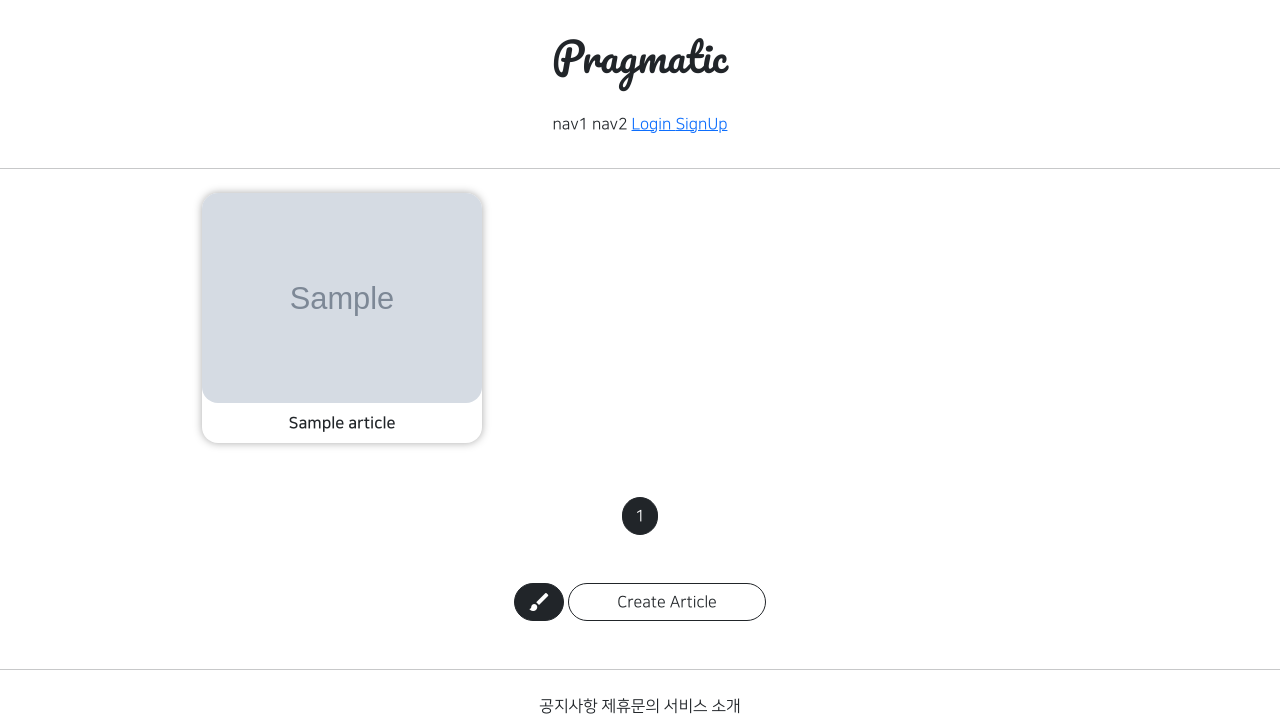
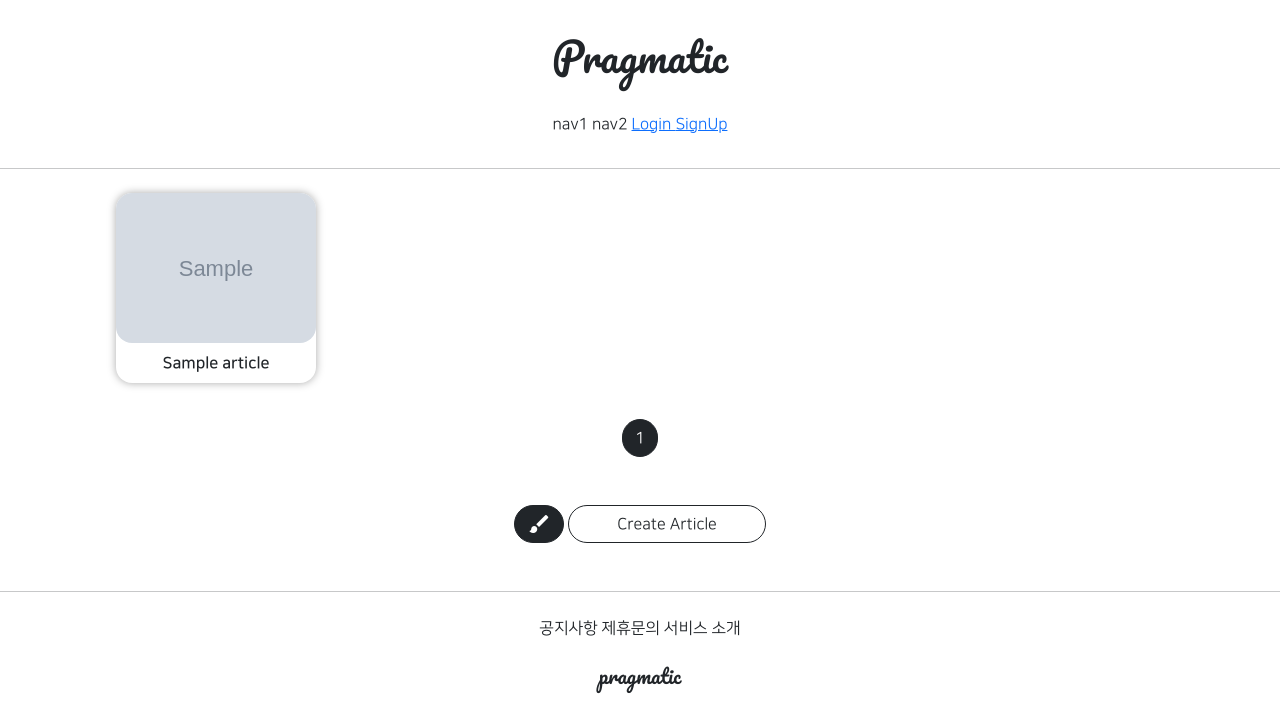
Before and after one commit to JeongJuyeony/gis_6ban_2, a Django app: page /articles/list/ in a window 1280 px wide. Shown: the top 714 px of the page. Run offline with Django 3.2, Linux system fonts and the light colour scheme; tables that the repository leaves empty hold one stand-in row (values such as "Sample post"); grey boxes marked "Sample" are stand-in pictures; parts of the project's set-up code (start-up, migrations or seed data) failed here and were passed over; some libraries are stand-ins or nearby versions.

Commit message:
8/12 gis_6ban_2 class commit 1

```diff
--- a/articleapp/templates/articleapp/list.html
+++ b/articleapp/templates/articleapp/list.html
@@ -2,8 +2,14 @@
 {% load static %}
 {% block content %}
     <style>
+        .container {
+            padding: 0;
+            margin: 0 auto;
+        }
+
         .container div {
-          width: 280px;
+          width: 45%;
+            max-width: 200px;
           display: flex;
           justify-content: center;
           align-items: center;
--- a/articleapp/views.py
+++ b/articleapp/views.py
@@ -56,4 +56,4 @@ class ArticleListView(ListView):
     model = Article
     context_object_name = 'article_list'
     template_name = 'articleapp/list.html'
-    paginate_by = 1
+    paginate_by = 20
--- a/static/js/magicgrid.js
+++ b/static/js/magicgrid.js
@@ -277,7 +277,7 @@ MagicGrid.prototype.listen = function listen () {
 let magicGrid = new MagicGrid({
   container: '.container',
   animate: true,
-  gutter: 30,
+  gutter: 12,
   static: true,
   useMin: true
 });
```
